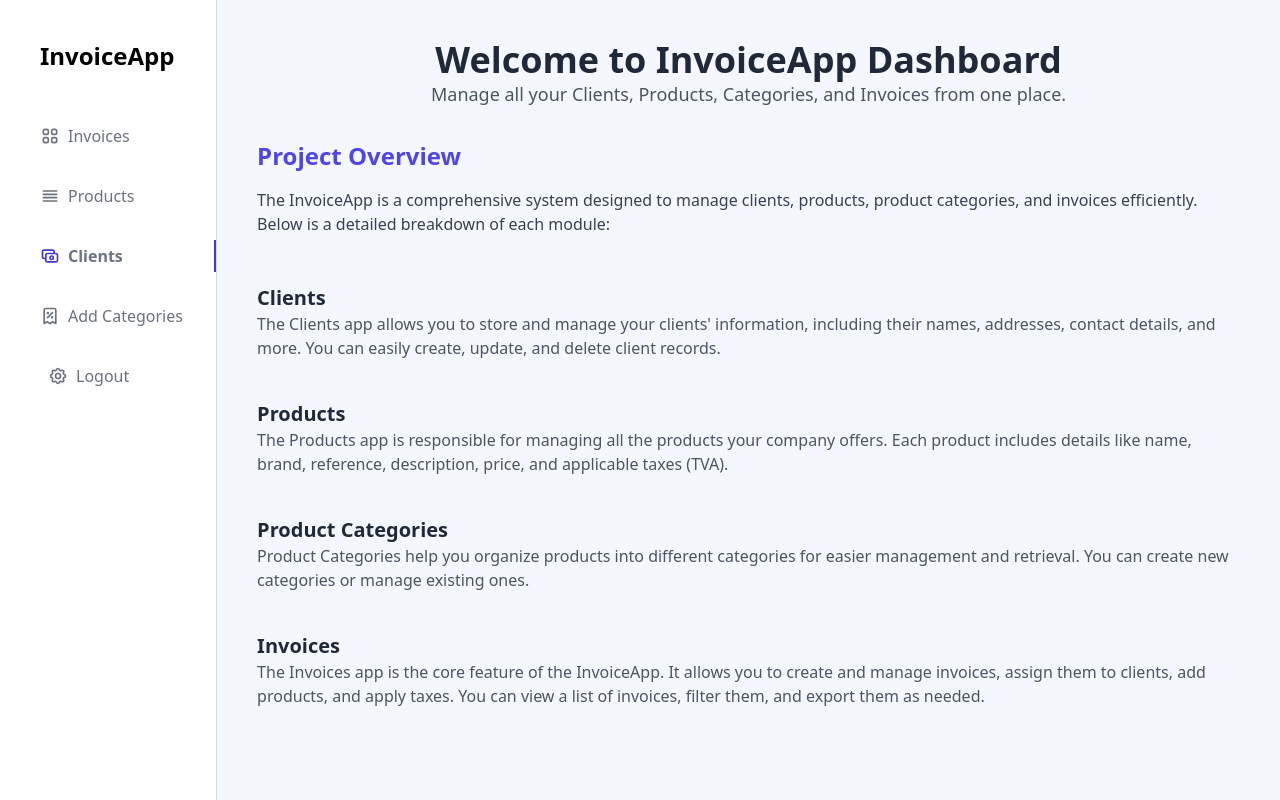
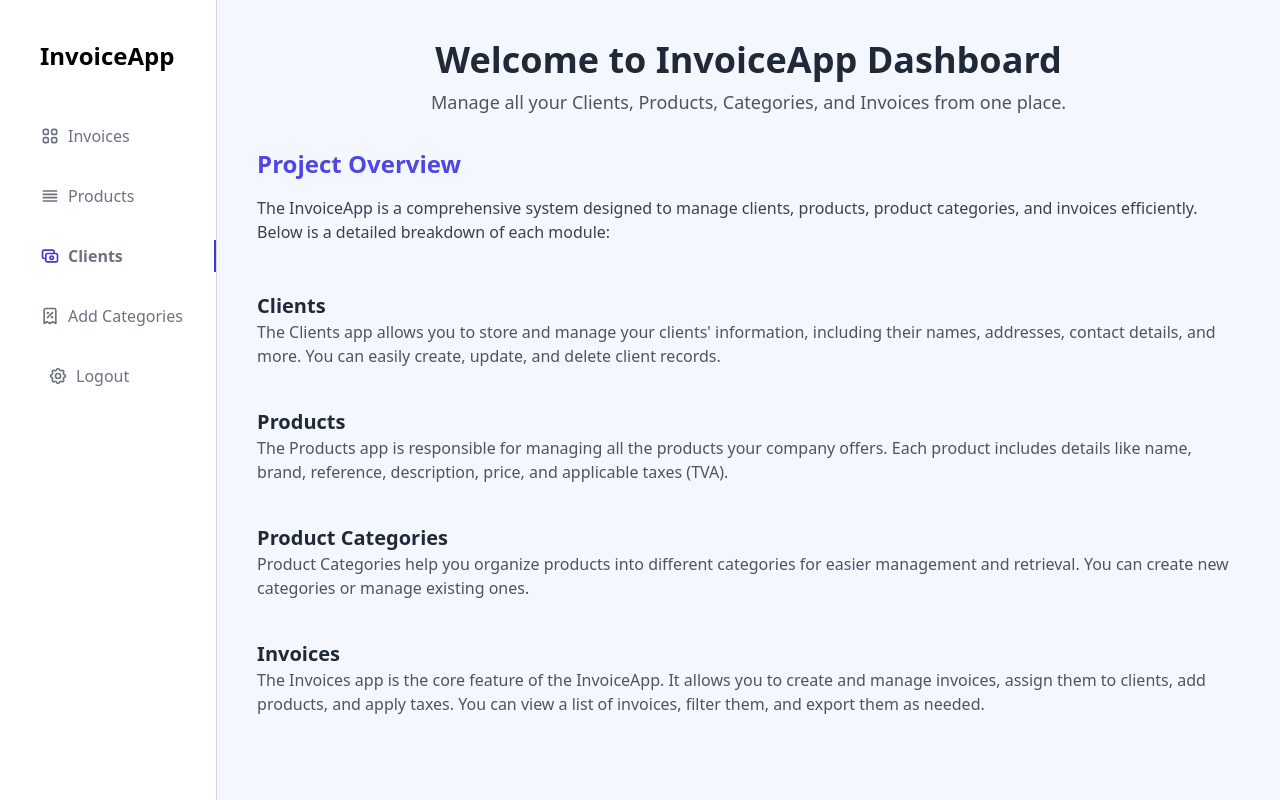
Before and after one commit to zoubinnaba/invoices, a Django app: page /userprofile/dashboard/ in a window 1280 px wide. Run offline with Django 3.2, Linux system fonts and the light colour scheme; the visitor is signed in with stand-in values (Sample User, id 1); some libraries are stand-ins or nearby versions.

Commit message:
Update userprofile by fixing a bug and add space in dashboard template

```diff
--- a/theme/templates/dashboard.html
+++ b/theme/templates/dashboard.html
@@ -83,7 +83,7 @@
         <!-- Heading -->
         <div class="text-center mb-8">
             <h1 class="text-4xl font-bold text-gray-800">Welcome to InvoiceApp Dashboard</h1>
-            <p class="text-lg text-gray-600">Manage all your Clients, Products, Categories, and Invoices from one
+            <p class="mt-2 text-lg text-gray-600">Manage all your Clients, Products, Categories, and Invoices from one
                 place.</p>
         </div>
 
@@ -97,7 +97,7 @@
 
             <!-- Clients Section -->
             <div class="mb-10">
-                <h3 class="text-xl font-semibold text-gray-800">Clients</h3>
+                <h3 class="mt-4 text-xl font-semibold text-gray-800">Clients</h3>
                 <p class="text-gray-600">The Clients app allows you to store and manage your clients' information,
                     including their names, addresses, contact details, and more. You can easily create, update, and
                     delete client records.</p>
@@ -105,7 +105,7 @@
 
             <!-- Products Section -->
             <div class="mb-10">
-                <h3 class="text-xl font-semibold text-gray-800">Products</h3>
+                <h3 class="mt-4 text-xl font-semibold text-gray-800">Products</h3>
                 <p class="text-gray-600">The Products app is responsible for managing all the products your company
                     offers. Each product includes details like name, brand, reference, description, price, and
                     applicable taxes (TVA).</p>
@@ -113,14 +113,14 @@
 
             <!-- Product Categories Section -->
             <div class="mb-10">
-                <h3 class="text-xl font-semibold text-gray-800">Product Categories</h3>
+                <h3 class="mt-5 text-xl font-semibold text-gray-800">Product Categories</h3>
                 <p class="text-gray-600">Product Categories help you organize products into different categories for
                     easier management and retrieval. You can create new categories or manage existing ones.</p>
             </div>
 
             <!-- Invoices Section -->
             <div class="mb-10">
-                <h3 class="text-xl font-semibold text-gray-800">Invoices</h3>
+                <h3 class="mt-5 text-xl font-semibold text-gray-800">Invoices</h3>
                 <p class="text-gray-600">The Invoices app is the core feature of the InvoiceApp. It allows you to create
                     and manage invoices, assign them to clients, add products, and apply taxes. You can view a list of
                     invoices, filter them, and export them as needed.</p>
--- a/userprofile/views.py
+++ b/userprofile/views.py
@@ -9,9 +9,7 @@ def signup(request):
     if request.method == 'POST':
         form = CustomUserCreationForm(request.POST)
         if form.is_valid():
-            user = form.save()
-            # Authenticate and login
-            login(request, user)
+            form.save()
             return redirect('userprofile:login')
     else:
         form = CustomUserCreationForm()
```
